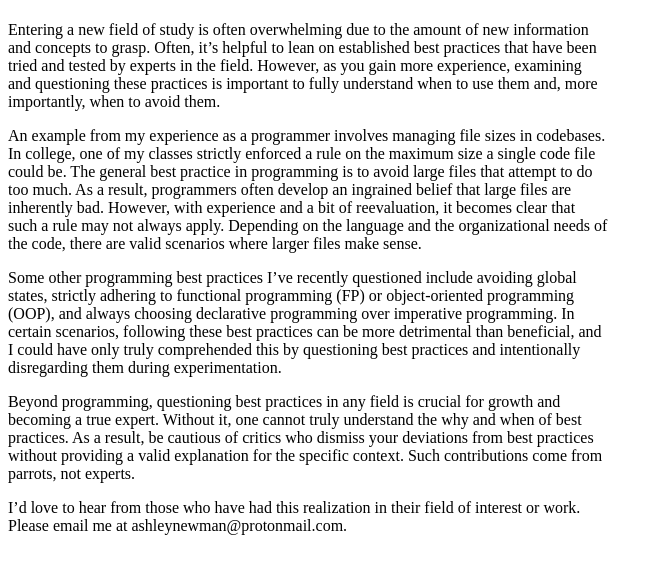
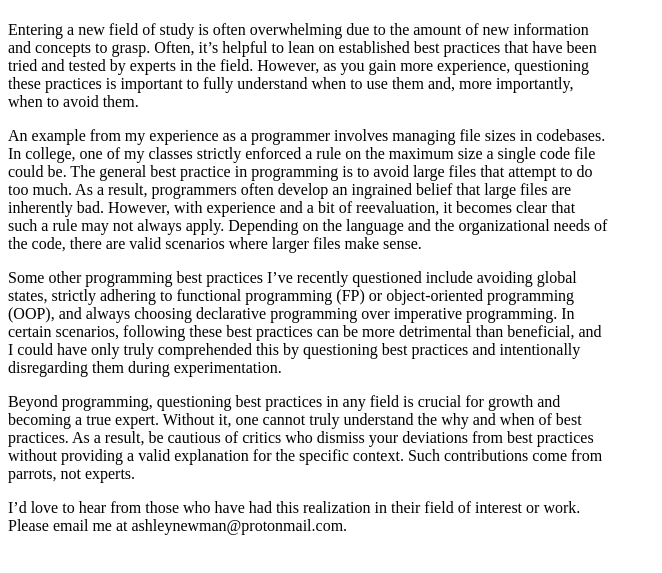
Before and after one commit to asnewman/asnewman.github.io, a plain HTML site: page questionbestpractices.html in a window 1280 px wide. Shown: the part 85-658 px from the top of the page, without its empty margins (0-662 px from the left). Drawn offline with Linux system fonts and the light colour scheme.

Commit message:
Update questionbestpractices.html

```diff
--- a/questionbestpractices.html
+++ b/questionbestpractices.html
@@ -22,7 +22,7 @@
       <p><a href="/">Home</a></p>
       <h1>Question Best Practices</h1>
       <p>
-        Entering a new field of study is often overwhelming due to the amount of new information and concepts to grasp. Often, it’s helpful to lean on established best practices that have been tried and tested by experts in the field. However, as you gain more experience, examining and questioning these practices is important to fully understand when to use them and, more importantly, when to avoid them.
+        Entering a new field of study is often overwhelming due to the amount of new information and concepts to grasp. Often, it’s helpful to lean on established best practices that have been tried and tested by experts in the field. However, as you gain more experience, questioning these practices is important to fully understand when to use them and, more importantly, when to avoid them.
       </p>
       <p>
         An example from my experience as a programmer involves managing file sizes in codebases. In college, one of my classes strictly enforced a rule on the maximum size a single code file could be. The general best practice in programming is to avoid large files that attempt to do too much. As a result, programmers often develop an ingrained belief that large files are inherently bad. However, with experience and a bit of reevaluation, it becomes clear that such a rule may not always apply. Depending on the language and the organizational needs of the code, there are valid scenarios where larger files make sense.
```
